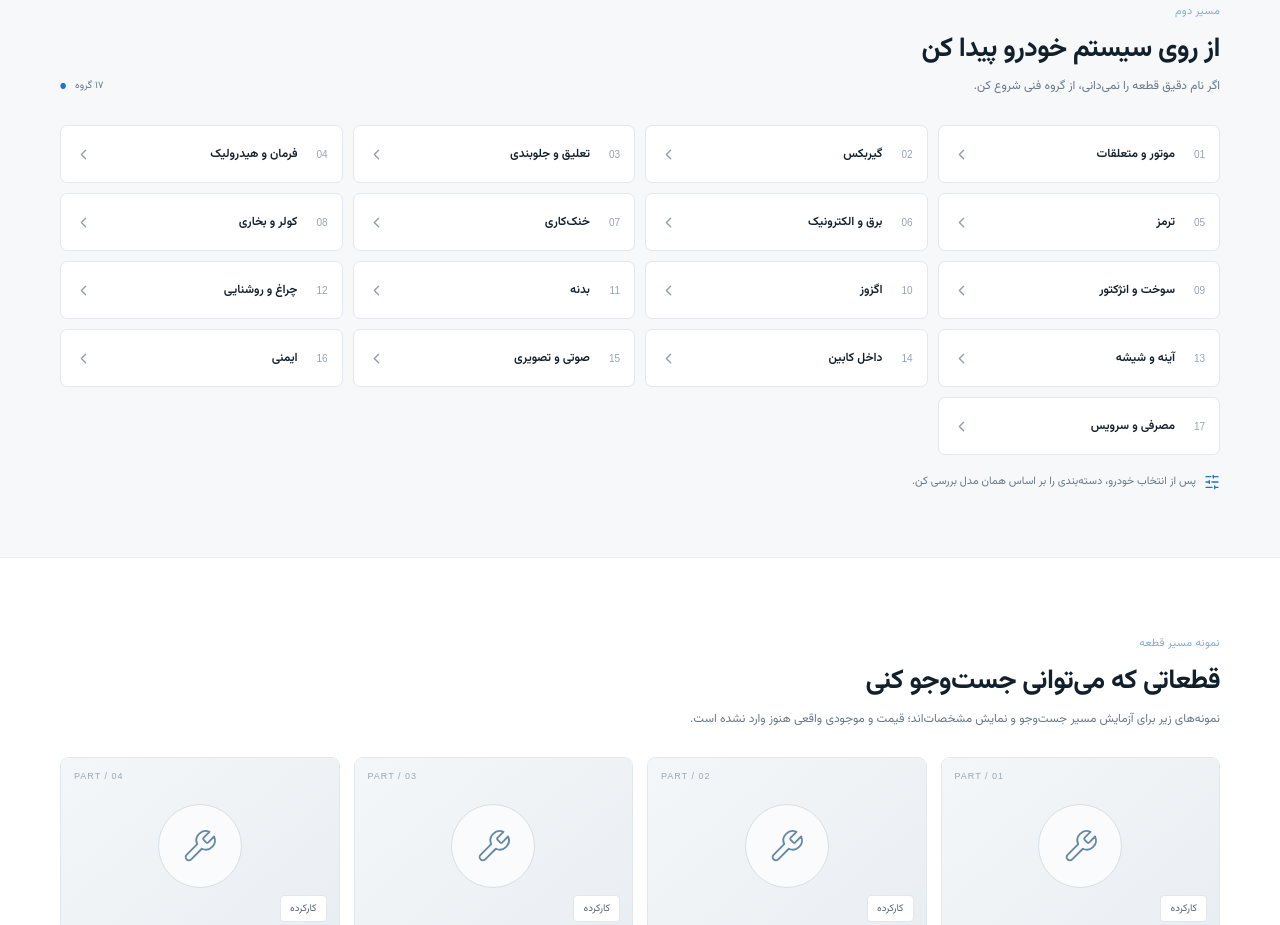
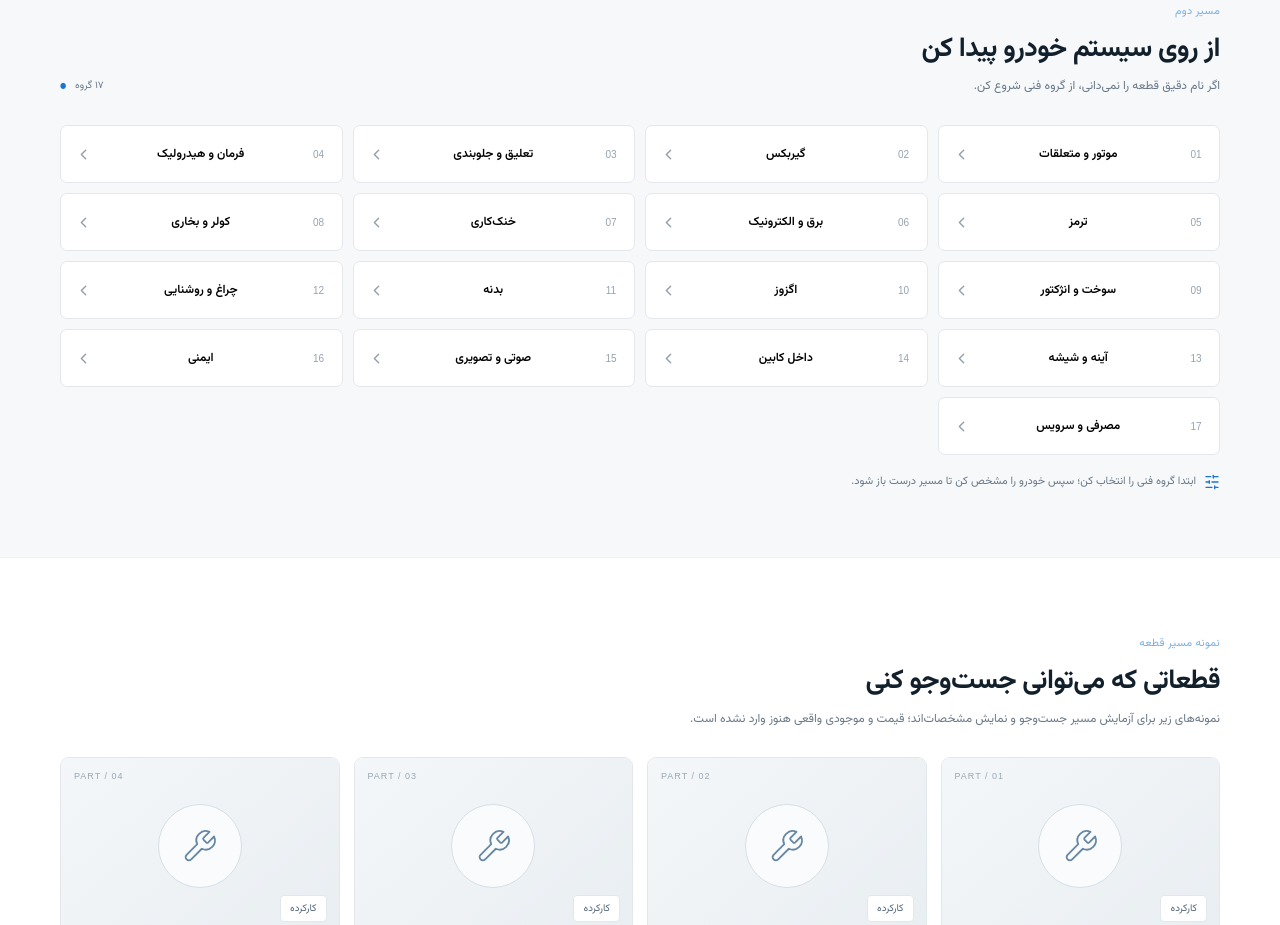
Before and after one commit to parsazia/maxicar-site, a Next.js app: page / in a window 1280 px wide. Shown: the part 1160-2085 px from the top of the page. Built offline with nearby package versions, Linux system fonts and the light colour scheme.

Commit message:
fix: require vehicle selection for system-first browsing

```diff
--- a/app/page.js
+++ b/app/page.js
@@ -8,6 +8,7 @@ import { cars, systems, products, searchCatalog } from "./data/catalog";
 export default function Home() {
   const [query, setQuery] = useState("");
   const [condition, setCondition] = useState("همه");
+  const [selectedSystem, setSelectedSystem] = useState(null);
   const results = useMemo(() => searchCatalog(query).filter((p) => condition === "همه" || p.condition === condition), [query, condition]);
   const showResults = query.trim().length > 0;
 
@@ -54,8 +55,9 @@ export default function Home() {
 
     <section className="systemsSection" id="systems"><div className="container section">
       <div className="sectionTitle"><div><span className="eyebrow">مسیر دوم</span><h2>از روی سیستم خودرو پیدا کن</h2><p>اگر نام دقیق قطعه را نمی‌دانی، از گروه فنی شروع کن.</p></div><span className="sectionCount">۱۷ گروه <span>●</span></span></div>
-      <div className="systemGrid">{systems.map((system, i) => <Link href={"/cars/maxima/" + system.slug} className="systemTile" key={system.slug}><span className="systemIndex">{String(i + 1).padStart(2, "0")}</span><span className="systemName">{system.name}</span><ChevronLeft size={17}/></Link>)}</div>
-      <p className="systemFootnote"><SlidersHorizontal size={16}/> پس از انتخاب خودرو، دسته‌بندی را بر اساس همان مدل بررسی کن.</p>
+      <div className="systemGrid">{systems.map((system, i) => <button type="button" className="systemTile systemTileButton" key={system.slug} onClick={() => setSelectedSystem(selectedSystem === system.slug ? null : system.slug)} aria-expanded={selectedSystem === system.slug}><span className="systemIndex">{String(i + 1).padStart(2, "0")}</span><span className="systemName">{system.name}</span><ChevronLeft size={17}/></button>)}</div>
+      {selectedSystem && <div className="systemChooser"><div><b>خودرو را برای «{systems.find((item) => item.slug === selectedSystem)?.name}» انتخاب کن</b><button type="button" onClick={() => setSelectedSystem(null)} aria-label="بستن انتخاب خودرو">بستن ×</button></div><div className="systemChooserCars">{cars.map((car) => <Link key={car.slug} href={"/cars/" + car.slug + "/" + selectedSystem}>{car.name}<ArrowLeft size={15}/></Link>)}</div></div>}
+      <p className="systemFootnote"><SlidersHorizontal size={16}/> ابتدا گروه فنی را انتخاب کن؛ سپس خودرو را مشخص کن تا مسیر درست باز شود.</p>
     </div></section>
 
     <section className="section container" id="sample-parts">
```
